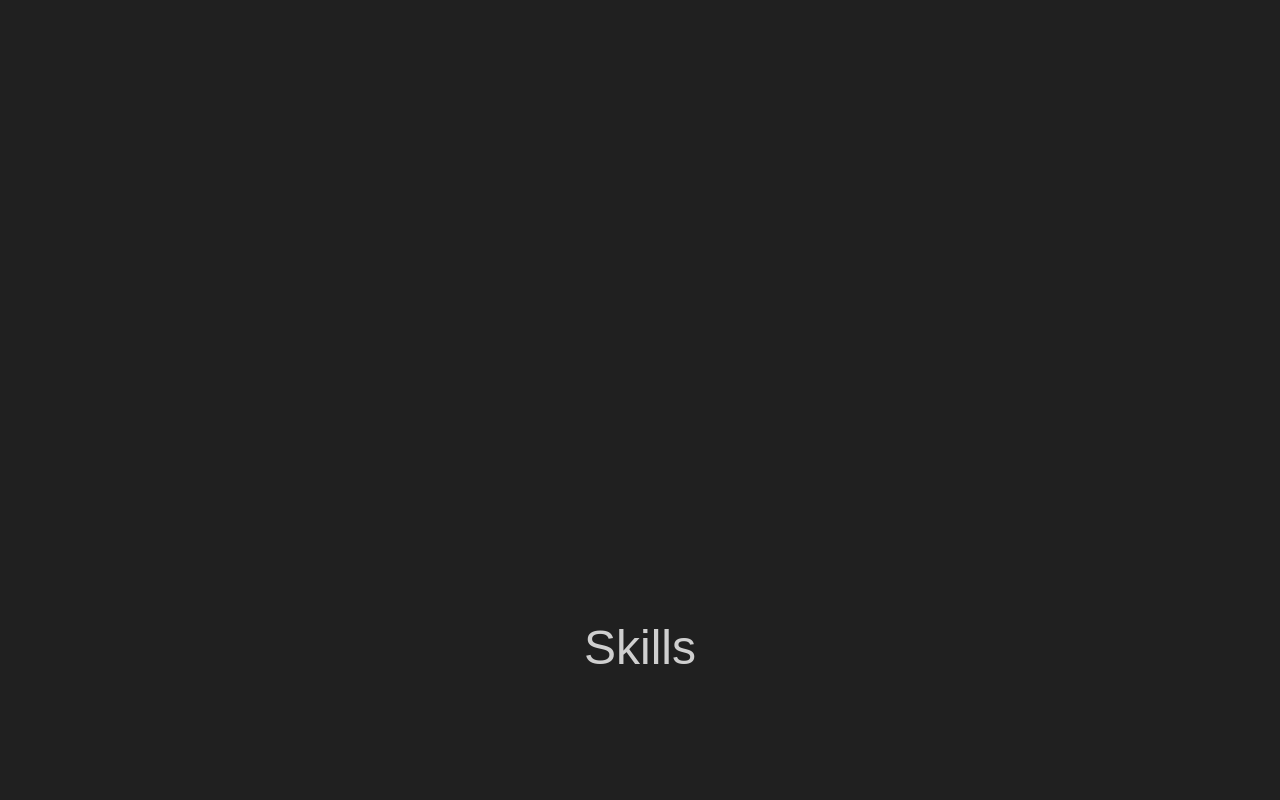
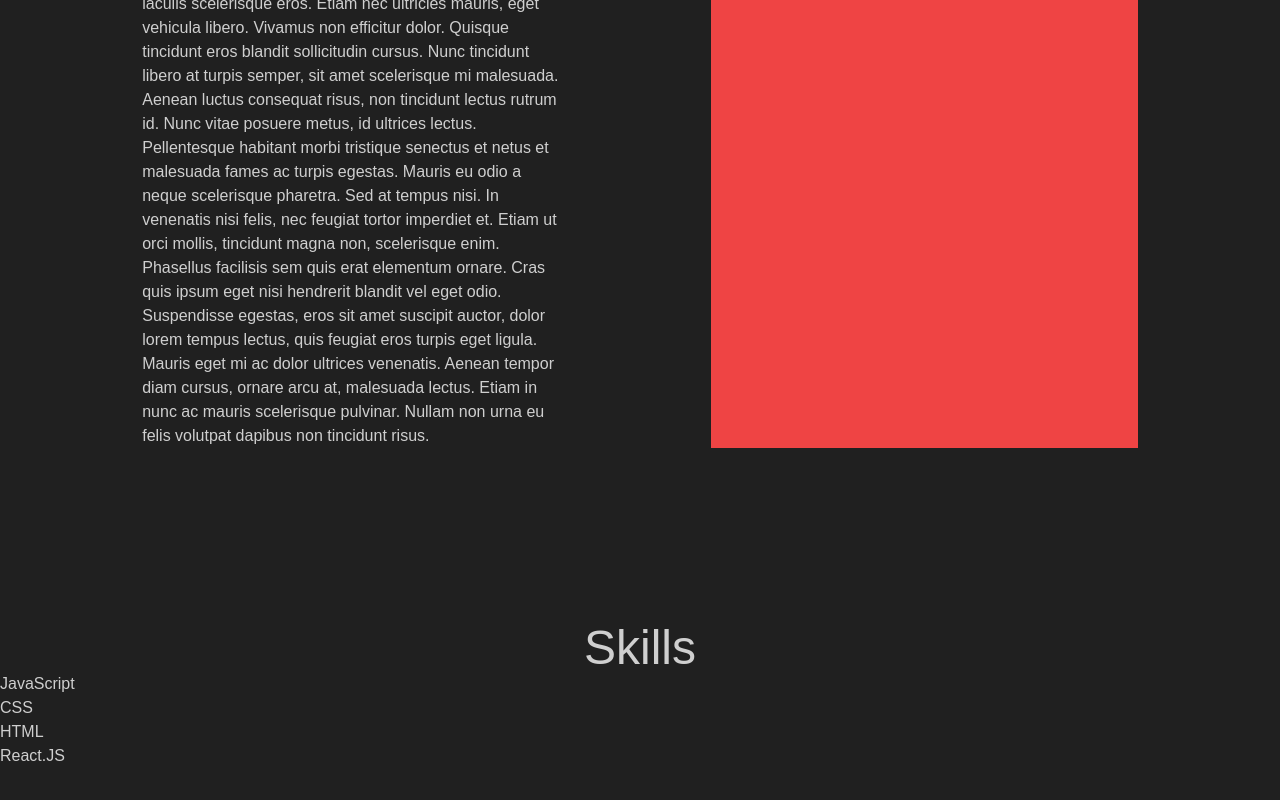
Before and after one commit to scditta/sditta-portfolio, a Next.js app in the folder portfolio/: page / in a window 1280 px wide. Shown: the part 1200-2000 px from the top of the page. Built offline with nearby package versions, Linux system fonts and the light colour scheme.

Commit message:
updated navbar scrolling and set up of about me and skills pages

```diff
--- a/portfolio/app/components/AboutMe.js
+++ b/portfolio/app/components/AboutMe.js
@@ -4,9 +4,16 @@ export default function AboutMe() {
 
   return (
     <>
-      <section>
+      <section id="about">
         <div className="w-full h-screen">
           <h1 className="text-center pt-56 md:text-5xl sm:text-3xl text-xl">About Me</h1>
+          <div className="flex justify-evenly m-auto">
+            <p className="w-1/3">
+              Lorem ipsum dolor sit amet, consectetur adipiscing elit. Fusce in tortor id quam venenatis imperdiet. Mauris odio nunc, porttitor at nulla ac, blandit scelerisque nulla. Mauris non tortor ac quam pretium venenatis. Nam molestie nunc justo, tempus ullamcorper massa ullamcorper sed. Morbi iaculis scelerisque eros. Etiam nec ultricies mauris, eget vehicula libero. Vivamus non efficitur dolor.
+              Quisque tincidunt eros blandit sollicitudin cursus. Nunc tincidunt libero at turpis semper, sit amet scelerisque mi malesuada. Aenean luctus consequat risus, non tincidunt lectus rutrum id. Nunc vitae posuere metus, id ultrices lectus. Pellentesque habitant morbi tristique senectus et netus et malesuada fames ac turpis egestas. Mauris eu odio a neque scelerisque pharetra. Sed at tempus nisi. In venenatis nisi felis, nec feugiat tortor imperdiet et. Etiam ut orci mollis, tincidunt magna non, scelerisque enim. Phasellus facilisis sem quis erat elementum ornare. Cras quis ipsum eget nisi hendrerit blandit vel eget odio. Suspendisse egestas, eros sit amet suscipit auctor, dolor lorem tempus lectus, quis feugiat eros turpis eget ligula. Mauris eget mi ac dolor ultrices venenatis. Aenean tempor diam cursus, ornare arcu at, malesuada lectus. Etiam in nunc ac mauris scelerisque pulvinar. Nullam non urna eu felis volutpat dapibus non tincidunt risus.
+            </p>
+            <div className="w-1/3 bg-red-500"></div>
+          </div>
         </div>
       </section>
     </>
--- a/portfolio/app/components/NavBar.js
+++ b/portfolio/app/components/NavBar.js
@@ -31,12 +31,14 @@ export default function NavBar() {
     <>
 
         <div className={`w-full h-20 bg-[#202020] flex flex-nowrap items-center ${scrollPosition >= height && isLoaded ? "fixed top-0" : `absolute top-[${height}px]`}`}>
-            <FaSdCard className="flex-none basis-1/4" />
+            <Link href={"#landing"} className="flex basis-1/4 justify-center" >
+                <FaSdCard />
+            </Link>
             <div className="flex basis-3/4 h-full items-center justify-evenly">
-                <h1 className="hover:text-[#D43D3D] hover:cursor-pointer md:text-xl sm:text-base text-xs flex h-full items-center">About Me</h1>
-                <h1 className="hover:text-[#D43D3D] hover:cursor-pointer md:text-xl sm:text-base text-xs flex h-full items-center">Skills</h1>
-                <h1 className="hover:text-[#D43D3D] hover:cursor-pointer md:text-xl sm:text-base text-xs flex h-full items-center">Projects</h1>
-                <h1 className="hover:text-[#D43D3D] hover:cursor-pointer md:text-xl sm:text-base text-xs flex h-full items-center">Contact</h1>
+                <Link href={"#about"} className="hover:text-[#D43D3D] hover:cursor-pointer md:text-xl sm:text-base text-xs flex h-full items-center">About Me</Link>
+                <Link href={"#skills"} className="hover:text-[#D43D3D] hover:cursor-pointer md:text-xl sm:text-base text-xs flex h-full items-center">Skills</Link>
+                <Link href={"#"} className="hover:text-[#D43D3D] hover:cursor-pointer md:text-xl sm:text-base text-xs flex h-full items-center">Projects</Link>
+                <Link href={"#"} className="hover:text-[#373434] hover:cursor-pointer md:text-xl sm:text-base text-xs flex h-full items-center">Contact</Link>
                 <FaGithub className="hover:text-[#D43D3D] hover:cursor-pointer md:text-xl sm:text-base text-xs flex h-full items-center" />
                 <CiLinkedin className="hover:text-[#D43D3D] hover:cursor-pointer md:text-xl sm:text-base text-xs flex h-full items-center" />
             </div>
--- a/portfolio/app/components/Skills.js
+++ b/portfolio/app/components/Skills.js
@@ -2,11 +2,41 @@
 
 export default function Skills() {
 
+  const skills = [
+    {
+      id: 0,
+      skill: "JavaScript",
+      image: "..."
+    },
+    {
+      id: 1,
+      skill: "CSS",
+      image: "..."
+    },
+    {
+      id: 2,
+      skill: "HTML",
+      image: "..."
+    },
+    {
+      id: 3,
+      skill: "React.JS",
+      image: "..."
+    }
+  ]
+
   return (
     <>
+      <section id="skills">
         <div className="w-full h-screen">
             <h1 className="text-center pt-56 md:text-5xl sm:text-3xl text-xl">Skills</h1>
+            <div>
+              {skills.map(skill => {
+                return <div key={skill.id}>{skill.skill}</div>;
+              })}
+            </div>
         </div>
+      </section>
     </>
   );
 }
--- a/portfolio/app/globals.css
+++ b/portfolio/app/globals.css
@@ -5,12 +5,14 @@
 :root {
   --background: #202020;
   --foreground: #CFCFCF;
+  scroll-behavior: smooth;
 }
 
 @media (prefers-color-scheme: dark) {
   :root {
     --background: #0a0a0a;
     --foreground: #ededed;
+    scroll-behavior: smooth;
   }
 }
 
--- a/portfolio/app/page.js
+++ b/portfolio/app/page.js
@@ -9,7 +9,7 @@ export default function Home() {
 
   return (
     <>
-      <div className="w-full h-screen flex">
+      <div className="w-full h-screen flex" id="landing">
         <div className="container m-auto text-center text-white">
           <h1 className="md:text-6xl sm:text-4xl text-3xl">Welcome, my name is <span className="text-[#D43D3D]">Stephen Ditta</span></h1>
           <div>
```
